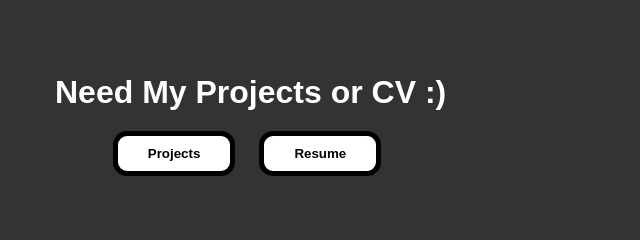
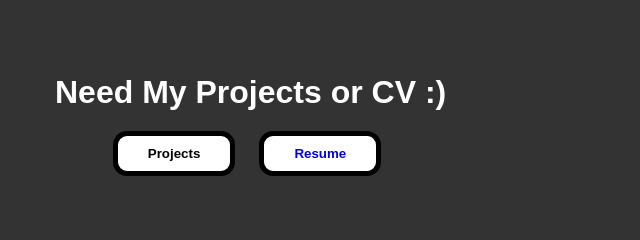
Before and after one commit to Abhinav-027/portfolioproject.github.io, a plain HTML site: page index.html in a window 1280 px wide. Shown: the part 2040-2280 px from the top of the page, 393-1033 px from the left. Drawn offline with Linux system fonts and the light colour scheme.

Commit message:
Update index.html

```diff
--- a/index.html
+++ b/index.html
@@ -112,7 +112,7 @@
   </div>
   <div class="flex">
   <button class="project">Projects</button>
-  <button class="CV">Resume</button>
+  <button class="CV"><a href="https://drive.google.com/drive/folders/1F2Skfs4dNWJTK5Sxb7Wg3mk8SJQfX2OC?usp=sharing" style="text-decoration : none">Resume</a></button>
   </div>
 </div>
 
```
